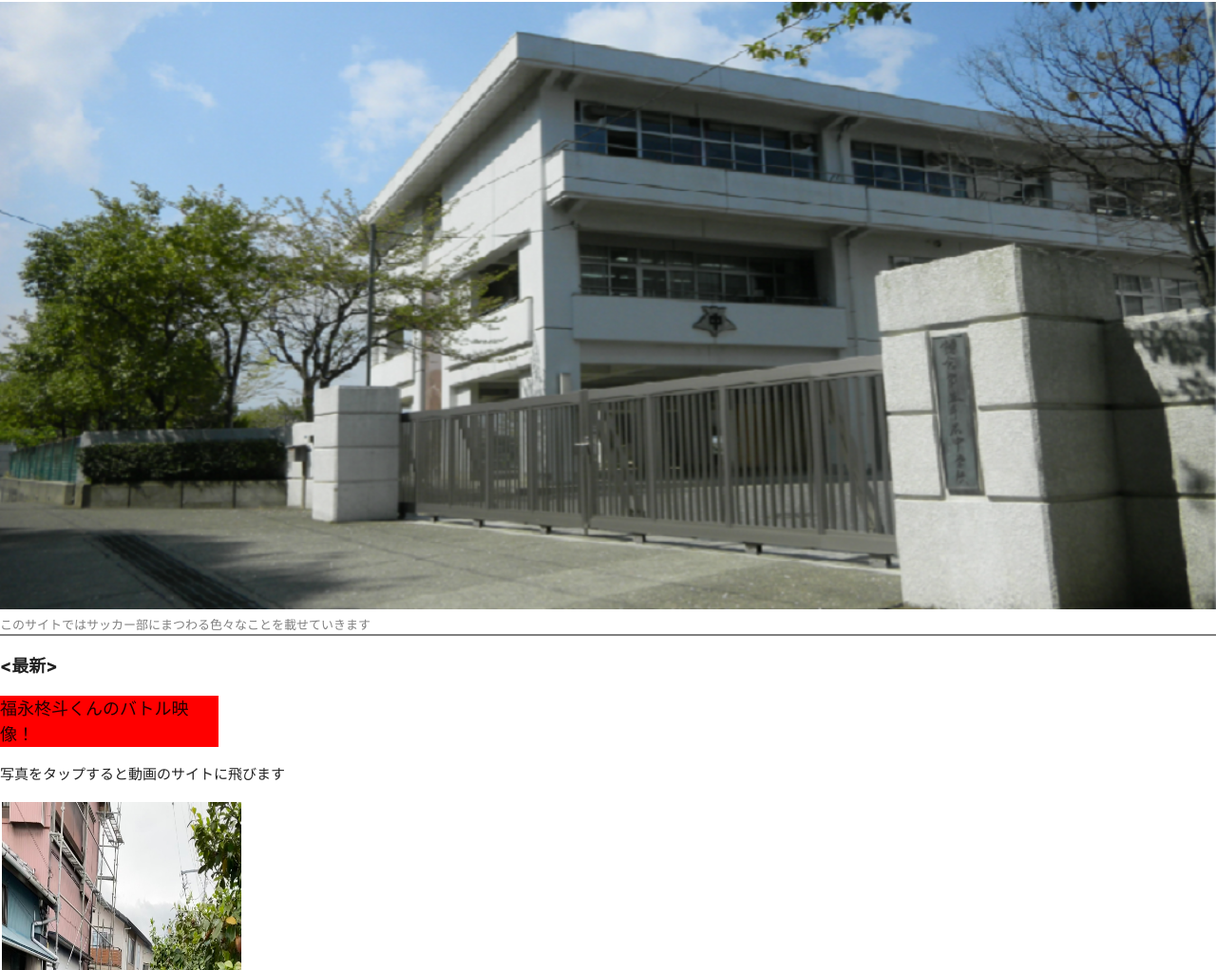
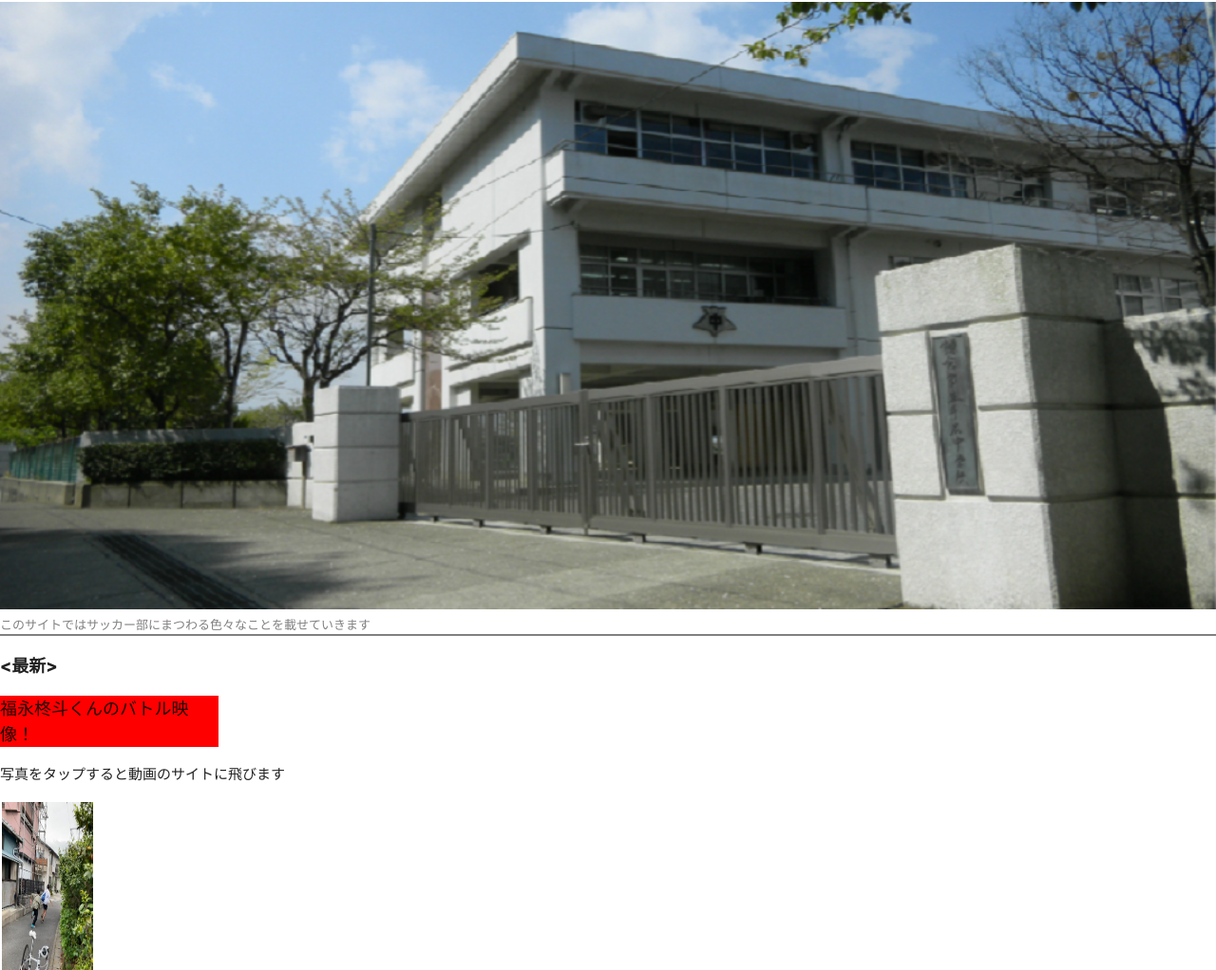
Before and after one commit to matsuoka18/Matsuoka.gitHub.io, a plain HTML site: page index.html in a window 1280 px wide. Shown: the part 49-1071 px from the top of the page at 95% size. Drawn offline with nearby package versions, Linux system fonts and the light colour scheme.

Commit message:
Update mak.css

```diff
--- a/mak.css
+++ b/mak.css
@@ -25,7 +25,7 @@ table, th, td{
 }
   .img2{
    padding:2px;
-   width:20vw; height:40vw;
+   width:100px; height:200px;
   }
  .p3{
   font-weight:800;
```
